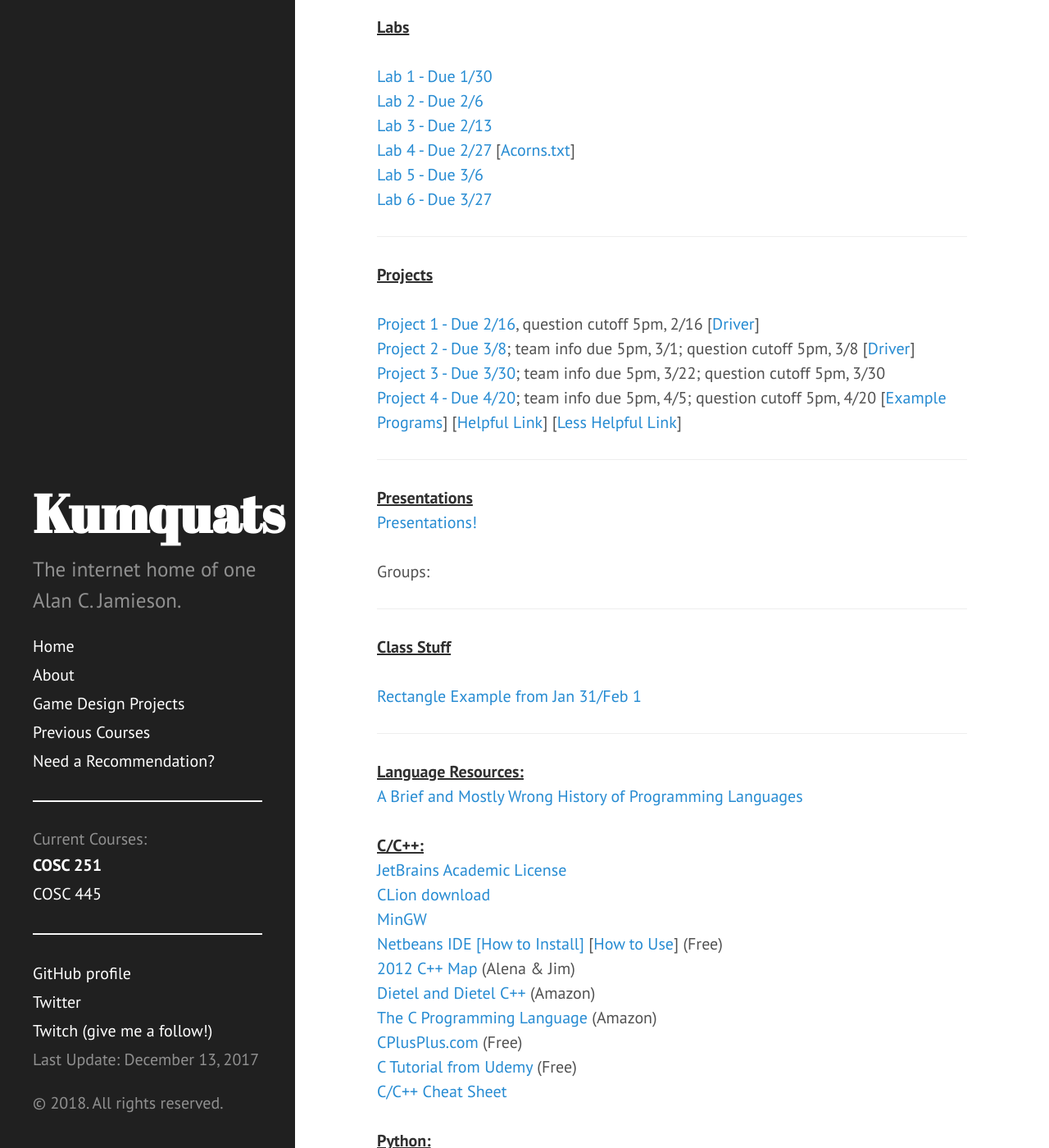
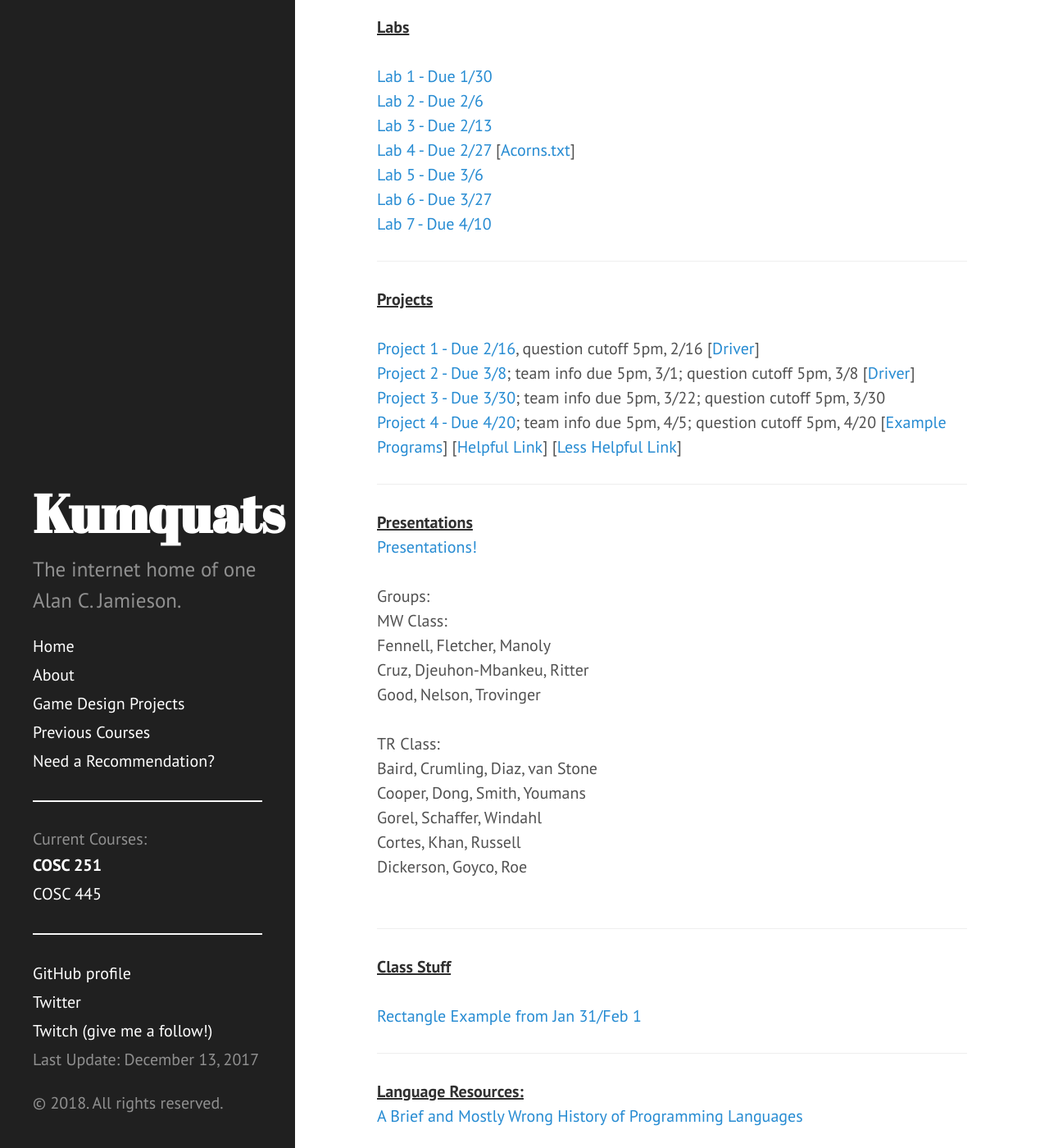
Before and after one commit to ripark/ripark.github.io, a Jekyll site: the page built from s18/cosc251.html, in a window 1280 px wide and 1400 px high, scrolled down 504 px. Shown: the whole window at 82% size. Built offline with Jekyll 4.4.1, drawn with Linux system fonts in a browser that asks for light colours; Markdown is read by kramdown in place of the engine named in the settings.

Commit message:
251, 445 presentation groups; lab

```diff
--- a/s18/cosc251.html
+++ b/s18/cosc251.html
@@ -37,6 +37,8 @@ TAs are allowed to call off their hours if no one shows up in the first hour.
 <br>
 <a href="http://ripark.github.io/s18/COSC251Lab6.pdf">Lab 6 - Due 3/27</a>
 <br>
+<a href="http://ripark.github.io/s18/COSC251Lab7.pdf">Lab 7 - Due 4/10</a>
+<br>
 <hr>
 <strong><u>Projects</strong></u>
 <br>
@@ -56,6 +58,20 @@ TAs are allowed to call off their hours if no one shows up in the first hour.
 <br>
 <br>
 Groups:
+<br>
+MW Class:<br>
+Fennell, Fletcher, Manoly<br>
+Cruz, Djeuhon-Mbankeu, Ritter<br>
+Good, Nelson, Trovinger
+<br>
+<br>
+TR Class:<br>
+Baird, Crumling, Diaz, van Stone<br>
+Cooper, Dong, Smith, Youmans<br>
+Gorel, Schaffer, Windahl<br>
+Cortes, Khan, Russell<br>
+Dickerson, Goyco, Roe
+<br>
 <br>
 <hr>
 <strong><u>Class Stuff</strong></u>
```
Also changed, not shown: s18/cosc445.html (+14 -0 lines).
